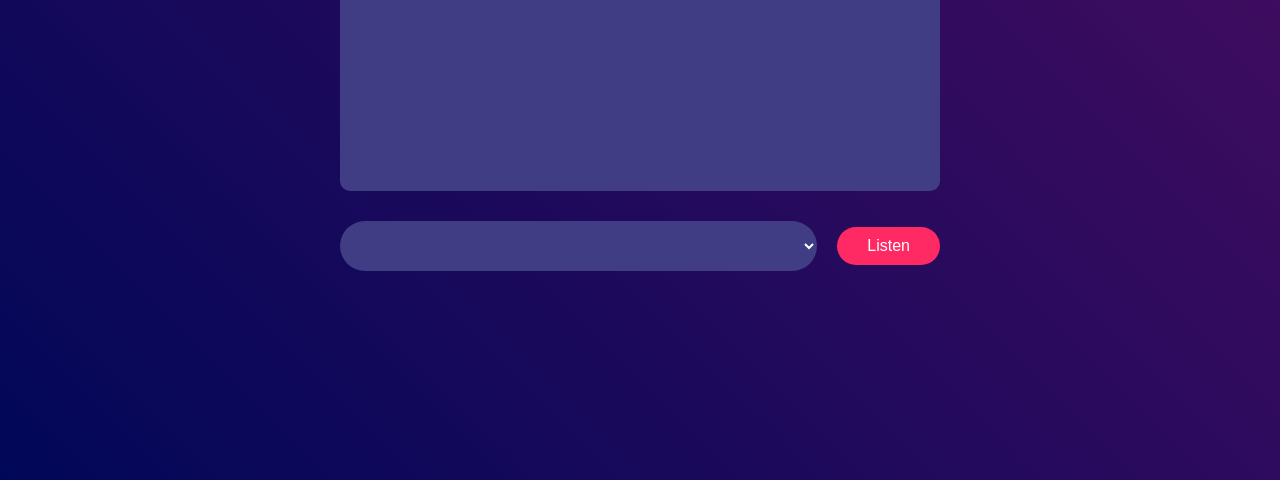
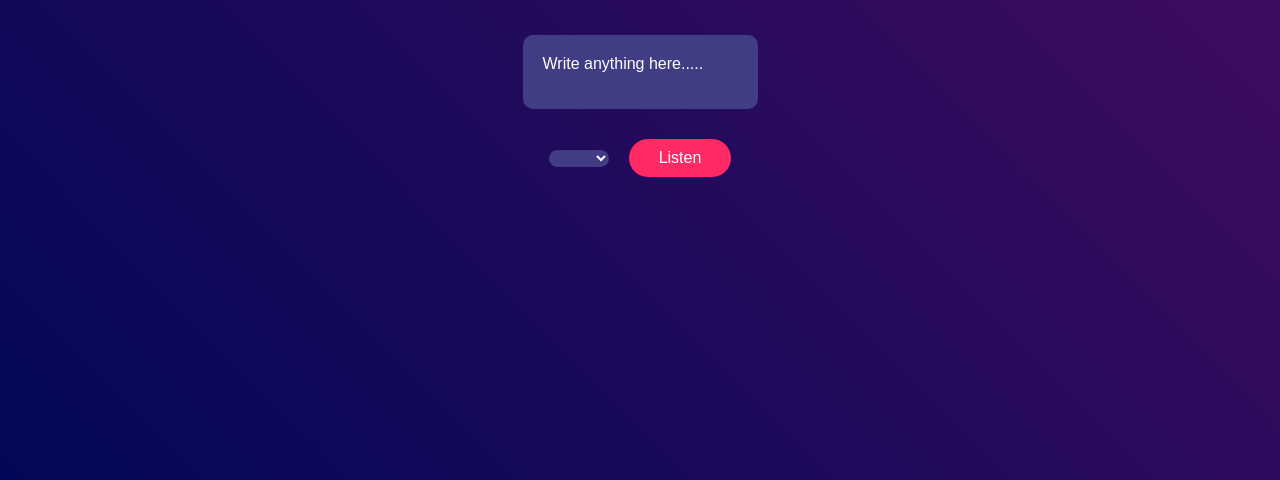
Before and after one commit to Shijin2k3/voice_to_speech_convertr, a plain HTML site: page index.html in a window 1280 px wide. Shown: the part 320-800 px from the top of the page. Drawn offline with Linux system fonts and the light colour scheme.

Commit message:
Update style.css

```diff
--- a/style.css
+++ b/style.css
@@ -5,7 +5,7 @@
     font-family: 'Poppins',sans-serif;
 }
 .hero{
-    width: 100%;
+    max-width: 100%;
     min-height: 100vh;
     background: linear-gradient(45deg,#010758,#490d61);
     display: flex;
@@ -26,8 +26,8 @@
     color: red;
 }
 textarea{
-    width: 600px;
-    height: 250px;
+    max-width: 600px;
+    max-height: 250px;
     background: #403d84;
     border: 0;
     outline: 0;
@@ -43,7 +43,7 @@ textarea::placeholder{
     color: #fff;
 }
 .row{
-    width: 600px;
+    max-width: 600px;
     display: flex;
     align-items: center;
     gap: 20px;
@@ -62,7 +62,7 @@ select{
     flex: 1;
     color: white;
     background: #403d84;
-    height: 50px;
+    max-height: 50px;
     padding: 0 20px;
     border: 0;
     outline: 0;
```
